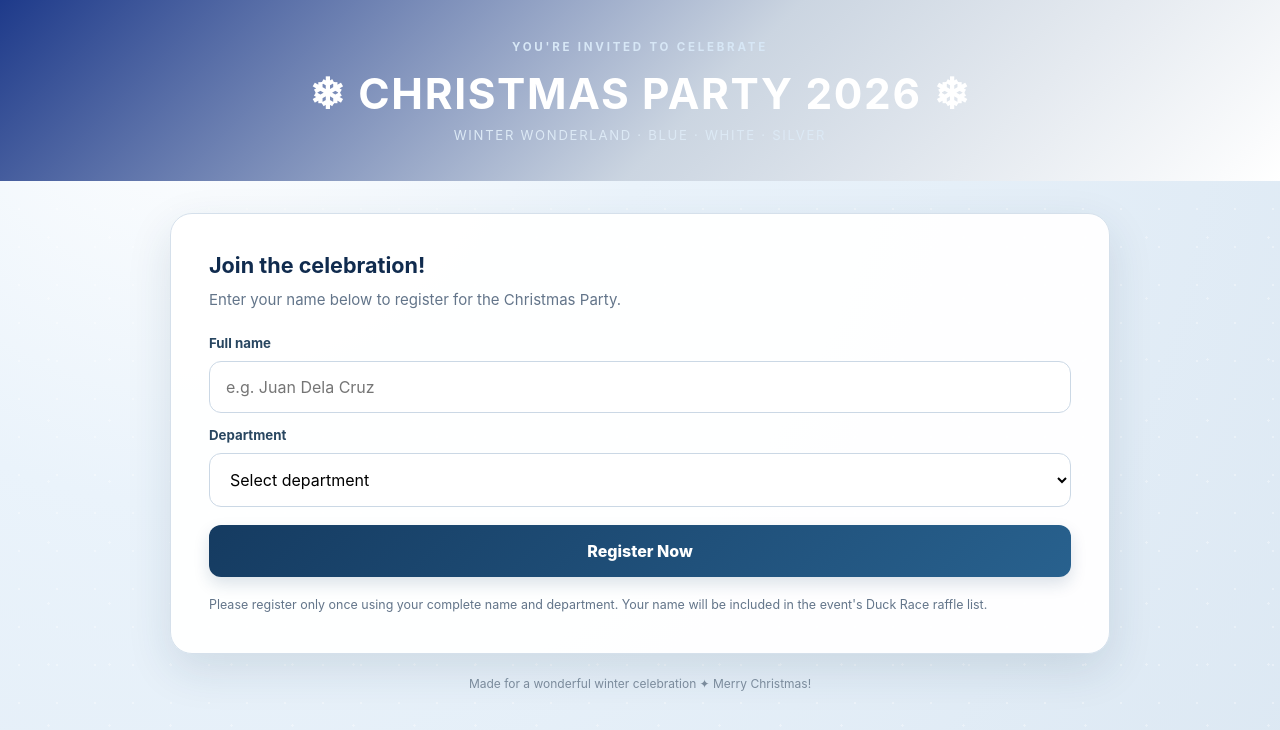
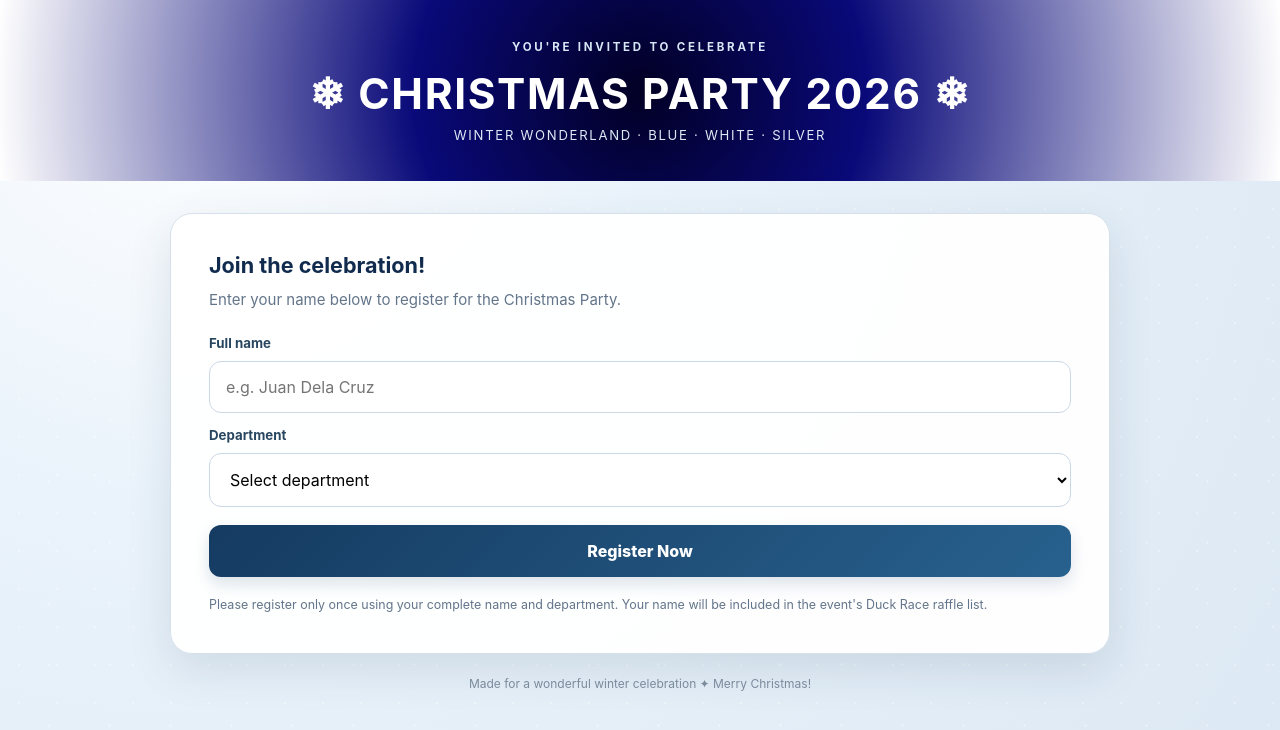
Before and after one commit to eggywaps/Registration-Form, a plain HTML site: page index.html in a window 1280 px wide. Drawn offline with Linux system fonts and the light colour scheme.

Commit message:
Update styles.css

```diff
--- a/styles.css
+++ b/styles.css
@@ -41,22 +41,12 @@ body {
 
 header {
   position:relative;
-  background: linear-gradient(135deg, #1e3a8a 0%, #cbd5e1 55%, #ffffff 100%);
+  background: #020024;
+  background: radial-gradient(circle, rgba(2, 0, 36, 1) 0%, rgba(9, 9, 121, 1) 35%, rgba(255, 255, 255, 1) 100%);
   color:#fff;
   text-align:center;
   padding:40px 22px 38px;
   overflow:hidden;
-}
-
-header:after {
-  position:absolute;
-  left:0;
-  right:0;
-  bottom:10px;
-  background: radial-gradient(circle, rgba(2, 0, 36, 1) 0%, rgba(9, 9, 121, 1) 35%, rgba(255, 255, 255, 1) 100%);
-  letter-spacing:16px;
-  font-size:13px;
-  opacity:.8;
 }
 
 .eyebrow {
```
